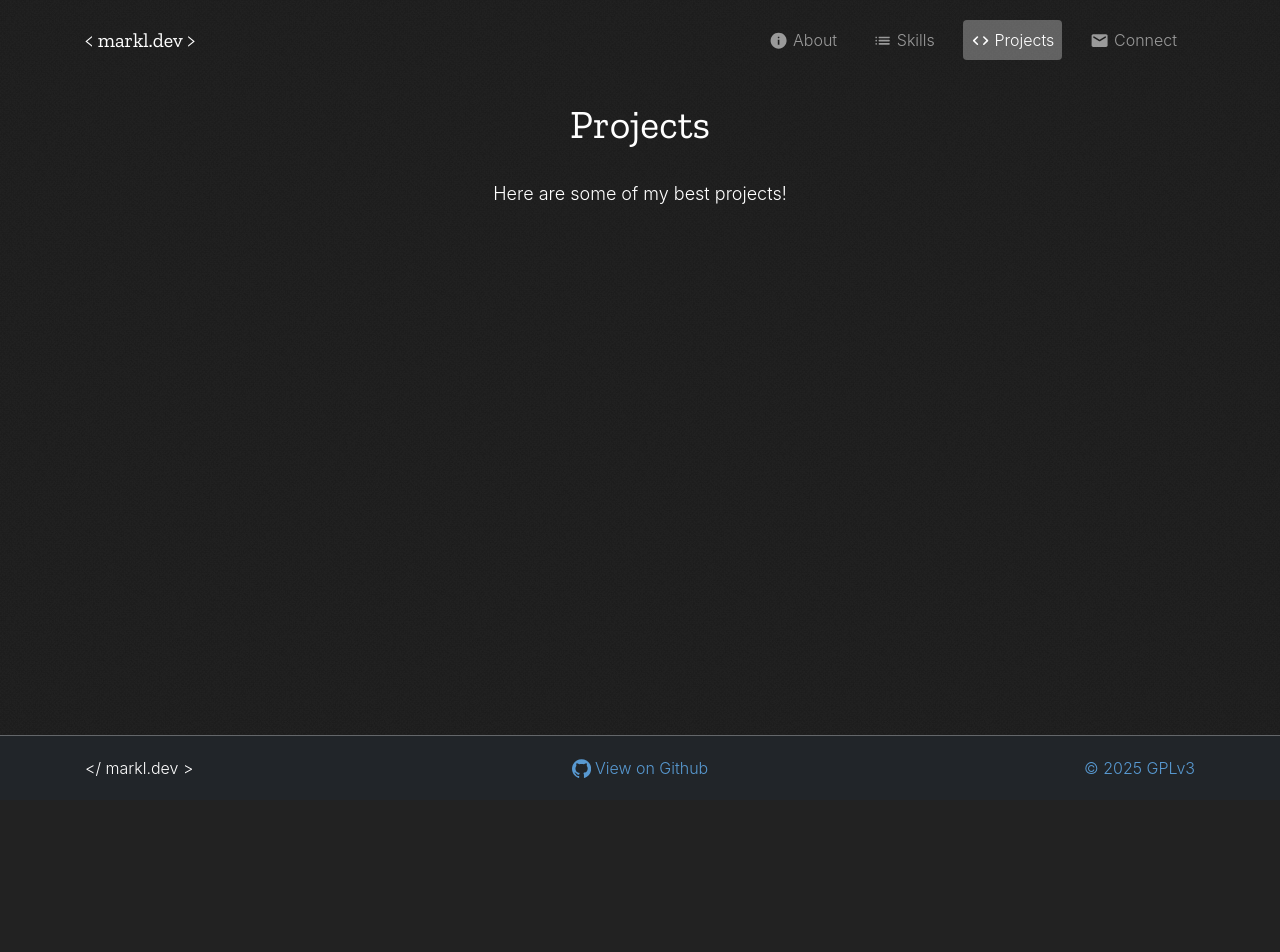
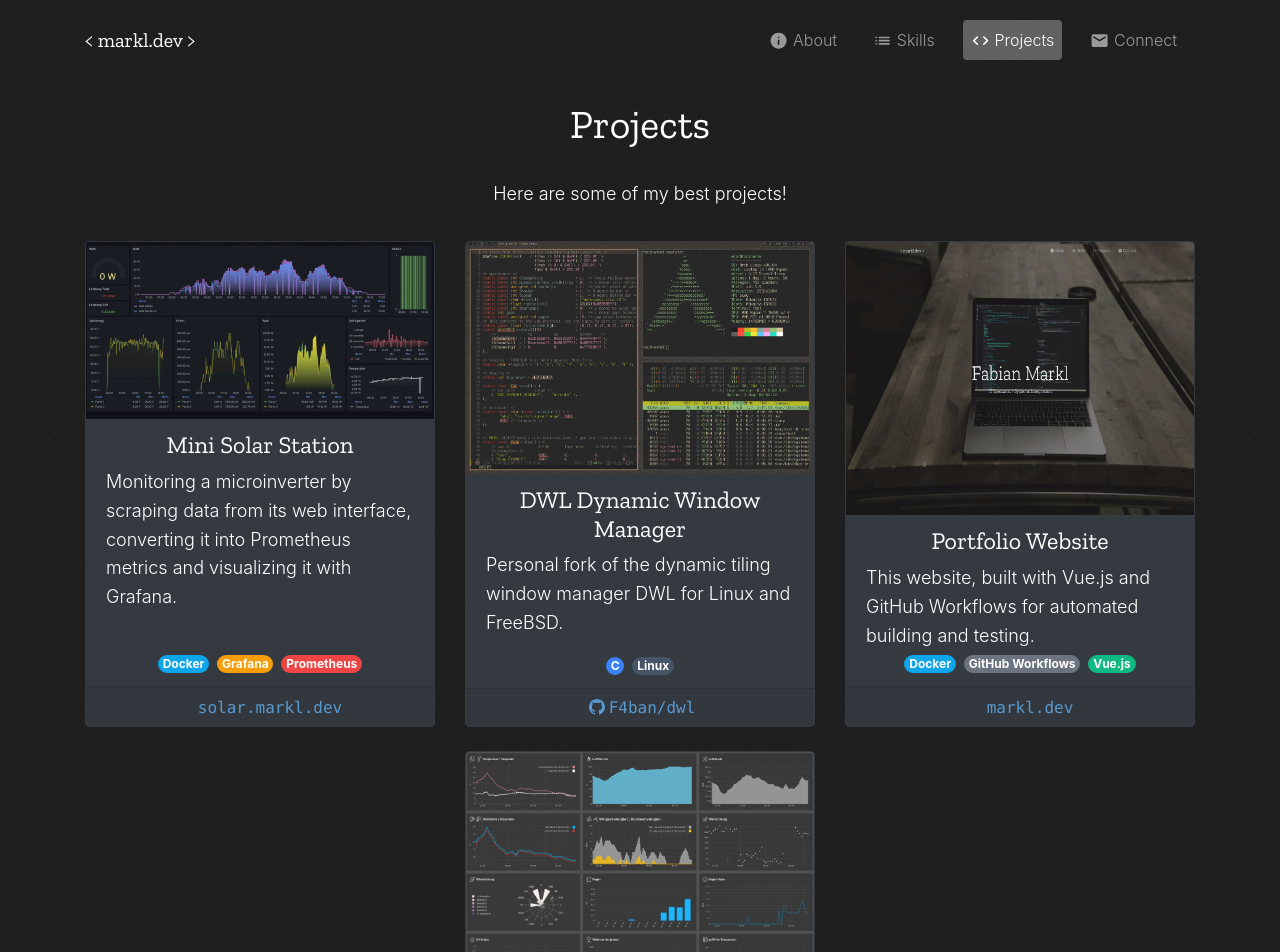
Before and after one commit to F4ban/website, a Vue app: page /projects in a window 1280 px wide. Shown: the top 952 px of the page. Before the commit the page ends 800 px from the top, so only its background shows below. Built offline with nearby package versions, Linux system fonts and the light colour scheme; some icons are missing; what @plausible-analytics/tracker would draw is missing.

Commit message:
Add projects data and tag colors

```diff
--- a/src/views/ProjectsView.vue
+++ b/src/views/ProjectsView.vue
@@ -89,20 +89,69 @@
 import GitHubIcon from "~icons/simple-icons/github";
 import GlobeIcon from "~icons/mdi/web";
 
-//only tmp
-const projectsData = [];
-//const projectsData = [
-//  {
-//    id: 1,
-//    name: "Mini solar station",
-//    url: "https://solar.markl.dev",
-//    description: "800w solar power station monitoring with Prometheus and Grafana",
-//    image: "",
-//    tags: [
-//      { title: "Docker", color: "#f0db4f" },
-//    ],
-//  },
-//];
+const tagColors = {
+  C: "#3b82f6",
+  Grafana: "#f59e0b",
+  Prometheus: "#ef4444",
+  Docker: "#0ea5e9",
+  Linux: "#475569",
+  Vuejs: "#10b981",
+  GitHubWorkflows: "#6b7280",
+  Nginx: "#16a34a",
+};
+
+const projectsData = [
+  {
+    id: 1,
+    name: "Mini Solar Station",
+    url: "https://solar.markl.dev",
+    description:
+      "Monitoring a microinverter by scraping data from its web interface, converting it into Prometheus metrics and visualizing it with Grafana.",
+    image: "/images/projects/grafana.webp",
+    tags: [
+      { title: "Grafana", color: tagColors.Grafana },
+      { title: "Prometheus", color: tagColors.Prometheus },
+      { title: "Docker", color: tagColors.Docker },
+    ],
+  },
+  {
+    id: 2,
+    name: "DWL Dynamic Window Manager",
+    url: "https://github.com/F4ban/dwl",
+    description:
+      "Personal fork of the dynamic tiling window manager DWL for Linux and FreeBSD.",
+    image: "/images/projects/dwl.webp",
+    tags: [
+      { title: "Linux", color: tagColors.Linux },
+      { title: "C", color: tagColors.C },
+    ],
+  },
+  {
+    id: 3,
+    name: "Portfolio Website",
+    url: "https://markl.dev",
+    description:
+      "This website, built with Vue.js and GitHub Workflows for automated building and testing.",
+    image: "/images/thumb.png",
+    tags: [
+      { title: "Vue.js", color: tagColors.Vuejs },
+      { title: "GitHub Workflows", color: tagColors.GitHubWorkflows },
+      { title: "Docker", color: tagColors.Docker },
+    ],
+  },
+  {
+    id: 4,
+    name: "High Availability Weather Service",
+    url: "https://wetter.markl.dev",
+    description:
+      "A weather station connected to WeeWX, generating static pages served through redundant Nginx web servers.",
+    image: "/images/projects/weewx.webp",
+    tags: [
+      { title: "Nginx", color: tagColors.Nginx },
+      { title: "Docker", color: tagColors.Docker },
+    ],
+  },
+];
 
 const projects = shallowRef([]);
 const loading = ref(false);
```
